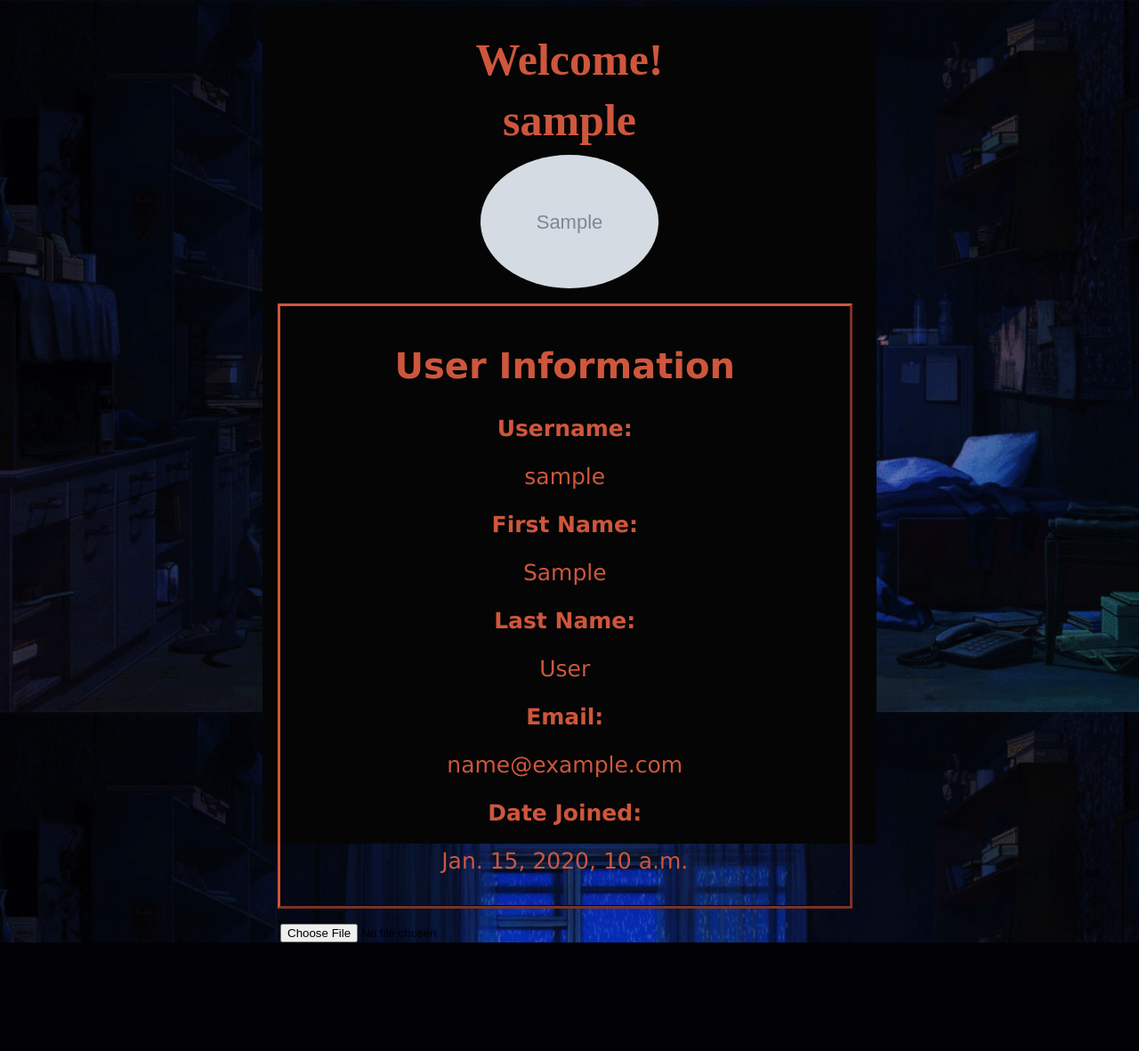
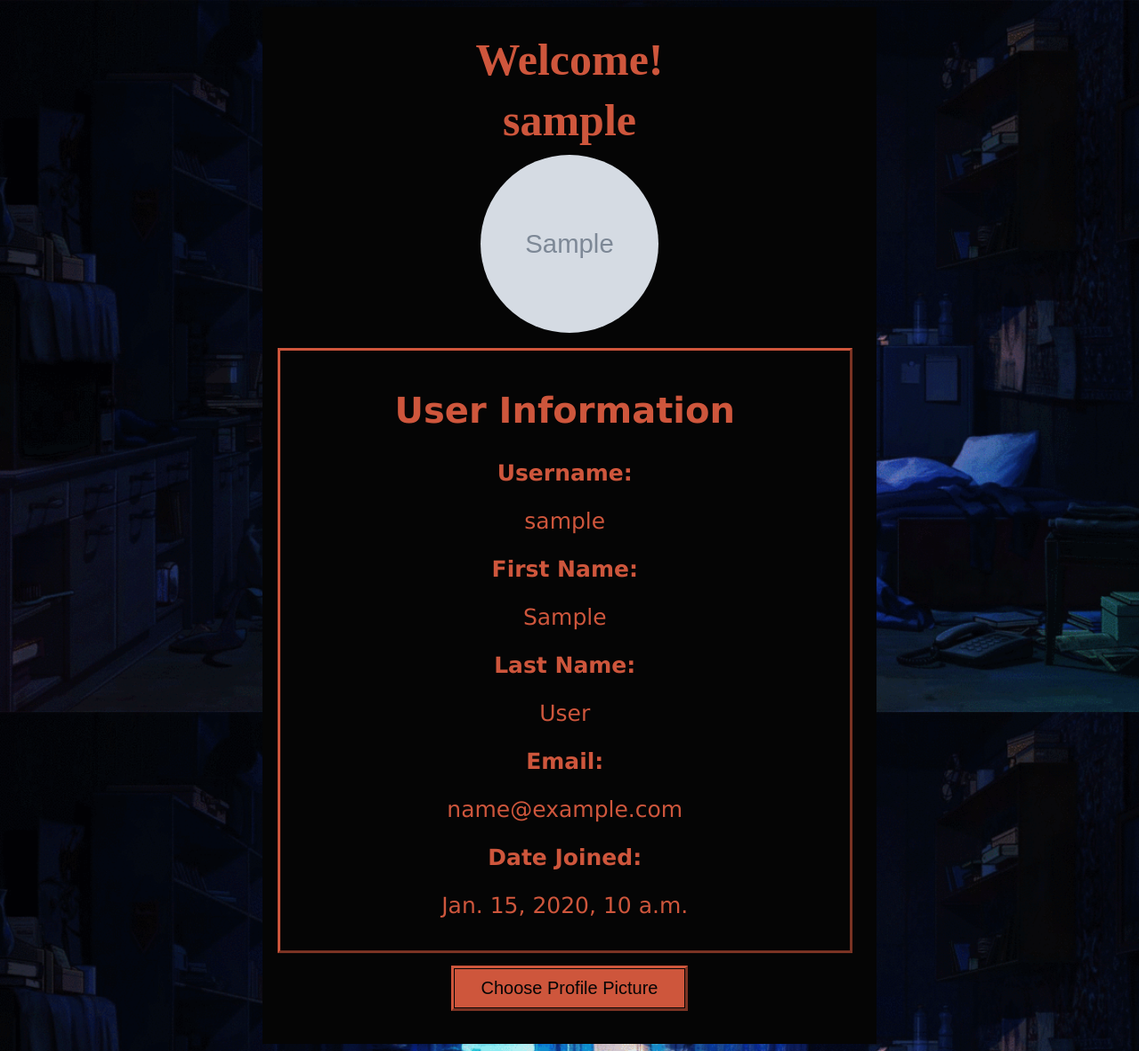
Before and after one commit to Ciuflea-Alexandru/Regalia_Dulce, a Django app: page /account/ in a window 1280 px wide. Shown: the whole page at 89% size. Before the commit the page ends 1059 px from the top, so only its background shows below. Run offline with Django 4.2, Linux system fonts and the light colour scheme; a user stored in the database is signed in; tables that the repository leaves empty hold one stand-in row (values such as "Sample post"); grey boxes marked "Sample" are stand-in pictures.

Commit message:
Fixed the account_page.

```diff
--- a/account_page/static/account_page.css
+++ b/account_page/static/account_page.css
@@ -16,7 +16,6 @@ body {
             border: 1px ;
             padding: 20px;
             width: 650px;
-            height: 900px;
             background-color: #050505;
         }
 
@@ -63,12 +62,12 @@ body {
             transition: 0.5s;
         }
 
-.Tab-Button {
+.Profile-Button {
             background-color: #CE563C;
             font-size:20px;
             color: #050505;
-            margin: 0px 10px;
-            display: inline-block;
+            margin: 0 auto 20px;
+            display: block;
             padding: 10px 30px;
             border: 1px solid #050505;
             outline-style: outset;
@@ -77,18 +76,16 @@ body {
 
         }
 
-.Tab-Button:hover {
+.Profile-Button:hover {
             background-color: #050505;
             color: #CE563C;
             transition: 0.5s;
         }
-#image-container {
-    display: flex;
-    justify-content: center;
-    align-items: center;
+
+.profile-picture {
+            width: 200px;
+            height: 200px;
+            border-radius: 50%;
+            margin: 0 auto 20px;
+            display: block;
 }
-#profile-picture {
-    max-width: 200px;
-    max-height: 200px;
-    border-radius: 100%;
-    }
--- a/account_page/templates/Account_Page.html
+++ b/account_page/templates/Account_Page.html
@@ -5,50 +5,45 @@
     <link rel="stylesheet" href="{% static 'account_page.css' %}">
     <meta charset="UTF-8">
     <meta name="viewport" content="width=device-width, initial-scale=1.0">
+    <script>
+        function chooseFile() {
+            document.getElementById("profile-picture-input").click();
+        }
+    </script>
 </head>
 <body>
 
-    <div class="Container">
-        <h2 class="Welcome-Text"> Welcome! </h2>
-        <h2 class="Welcome-Text">{{user.username}}</h2>
-        <div id="image-container">
-         <img id="profile-picture" src="{% if user.profile_picture %}{{ user.profile_picture.url }}{% else %}{% static 'avatar.jpg' %}{% endif %}" >
-        </div>
+<div class="Container">
+    <h2 class="Welcome-Text"> Welcome! </h2>
+    <h2 class="Welcome-Text">{{ user.username }}</h2>
 
+    <!-- Profile picture -->
+    {% if user.profile_picture %}
+    <img class="profile-picture" src="{{ user.profile_picture.url }}" alt="Profile Picture">
+    {% endif %}
 
     <div id="information" class="Tab-Content" style="display:block;">
         <h2 class="User-Text">User Information</h2>
         <p><strong>Username:</strong></p>
-        <P>{{ user.username }}</P>
+        <p>{{ user.username }}</p>
         <p><strong>First Name:</strong></p>
-        <P>{{ user.first_name }}</P>
+        <p>{{ user.first_name }}</p>
         <p><strong>Last Name:</strong></p>
-        <P>{{ user.last_name }}</P>
+        <p>{{ user.last_name }}</p>
         <p><strong>Email:</strong></p>
-        <P>{{ user.email }}</P>
+        <p>{{ user.email }}</p>
         <p><strong>Date Joined:</strong></p>
-        <P>{{ user.date_joined }}</P>
-    </div>
- <input type="file" id="file-input" onchange="handleFileSelect(event)">
+        <p>{{ user.date_joined }}</p>
     </div>
 
-<script>
-        function handleFileSelect(event) {
-            const fileInput = event.target;
-            const fileList = fileInput.files;
+    <!-- Profile picture input -->
+    <form method="POST" enctype="multipart/form-data">
+        {% csrf_token %}
+        <input type="file" name="profile_picture" id="profile-picture-input" class="Profile-Picture-Input"
+               style="display:none;" onchange="this.form.submit()">
+        <button class="Profile-Button" type="button" onclick="chooseFile()">Choose Profile Picture</button>
+    </form>
+</div>
 
-            if (fileList.length > 0) {
-                const file = fileList[0];
-                const reader = new FileReader();
-
-                reader.onload = function(e) {
-                    const imgElement = document.getElementById('profile-picture');
-                    imgElement.src = e.target.result;
-                };
-
-                reader.readAsDataURL(file);
-            }
-        }
-    </script>
 </body>
 </html>
--- a/account_page/urls.py
+++ b/account_page/urls.py
@@ -1,7 +1,8 @@
 from django.urls import path
 from . import views
-
+from . import static
+from django.conf import settings
 
 urlpatterns = [
-    path('account/', views.account_page, name='account_page'),
+    path('account/', views.account_page, name='account_page') ,
     ]
--- a/my_auth_site/settings.py
+++ b/my_auth_site/settings.py
@@ -21,7 +21,7 @@ environ.Env.read_env(env_file="/my_auth_site/.env")
 
 # Build paths inside the project like this: BASE_DIR / 'subdir'.
 BASE_DIR = Path(__file__).resolve().parent.parent
-
+MEDIA_ROOT = Path(BASE_DIR, 'account_page/media')
 
 # Quick-start development settings - unsuitable for production
 # See https://docs.djangoproject.com/en/4.2/howto/deployment/checklist/
@@ -56,6 +56,7 @@ MIDDLEWARE = [
     'django.middleware.csrf.CsrfViewMiddleware',
     'django.contrib.auth.middleware.AuthenticationMiddleware',
     'django.contrib.messages.middleware.MessageMiddleware',
+    'django.contrib.sessions.middleware.SessionMiddleware',
     'django.middleware.clickjacking.XFrameOptionsMiddleware',
 ]
 
@@ -129,6 +130,7 @@ USE_TZ = True
 # https://docs.djangoproject.com/en/4.2/howto/static-files/
 
 STATIC_URL = 'static/'
+MEDIA_URL = 'media/'
 
 # Default primary key field type
 # https://docs.djangoproject.com/en/4.2/ref/settings/#default-auto-field
--- a/my_auth_site/urls.py
+++ b/my_auth_site/urls.py
@@ -16,6 +16,8 @@ Including another URLconf
 """
 from django.contrib import admin
 from django.urls import include, path
+from django.conf import settings
+from django.conf.urls.static import static
 
 urlpatterns = [
     path('', include('sign_up.urls')),
@@ -24,3 +26,4 @@ urlpatterns = [
     path('', include('account_page.urls')),
     path('admin/', admin.site.urls),
 ]
+urlpatterns += static(settings.MEDIA_URL, document_root=settings.MEDIA_ROOT)
```
Lines whose indentation alone changed are shown as unchanged.
